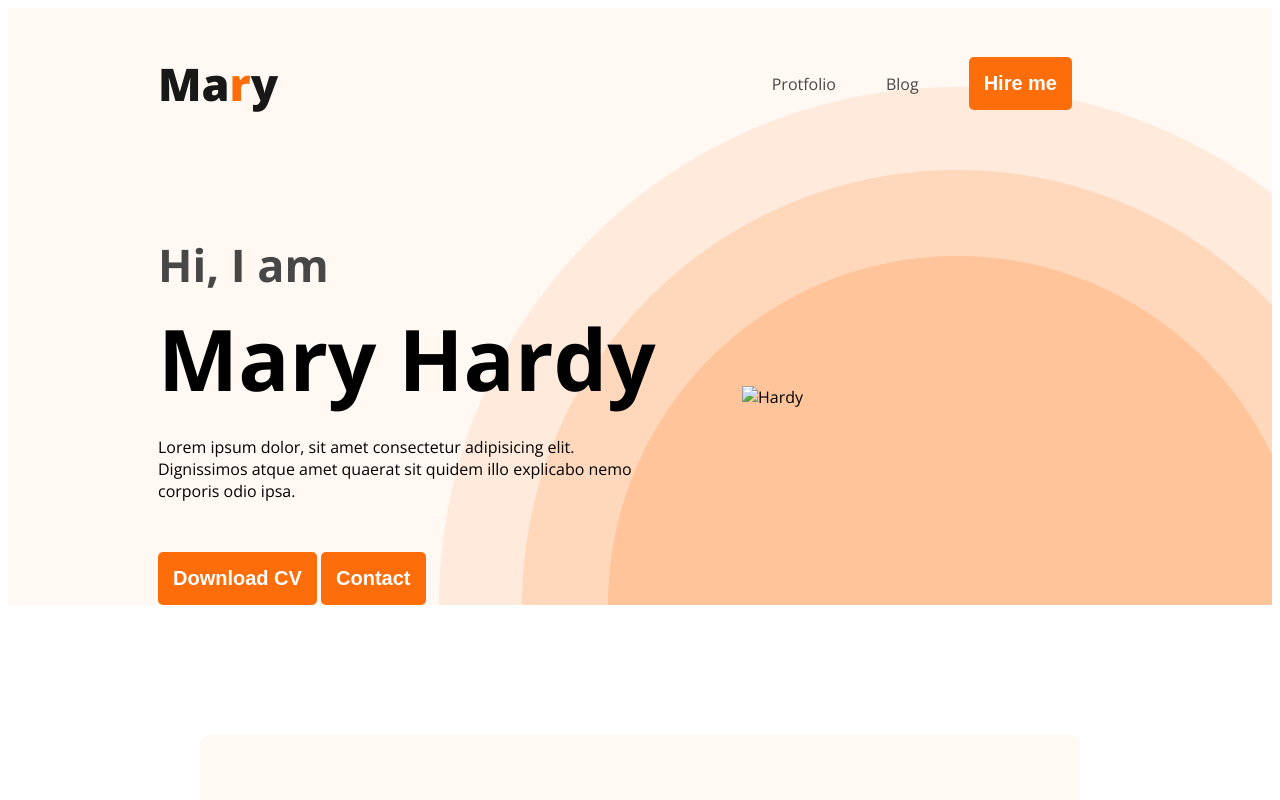
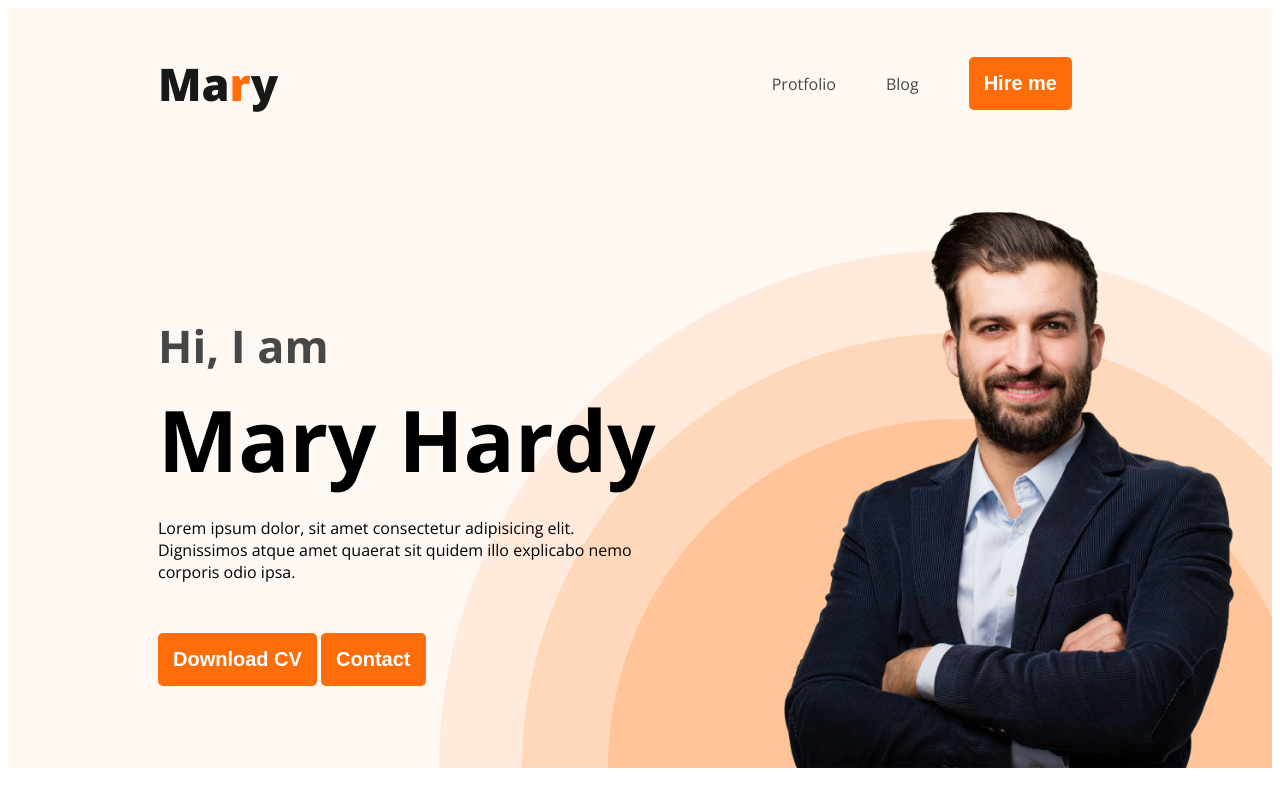
Before and after one commit to WebHarvester/Developer-portfolio, a plain HTML site: page index.html in a window 1280 px wide. Shown: the top 800 px of the page. Drawn offline with nearby package versions, Linux system fonts and the light colour scheme.

```diff
--- a/index.html
+++ b/index.html
@@ -31,7 +31,7 @@
                 <button class="button-primary">Download CV</button>
                 <button class="button-primary">Contact</button>
             </div>
-            <img class="profile-picture" src="/Project 01_Programming hero portfolio website/Developer-portfolio/images/hardy.png" alt="Hardy">
+            <img class="profile-picture" src="images/hardy.png" alt="Hardy">
         </div>
     </header>
 
```
